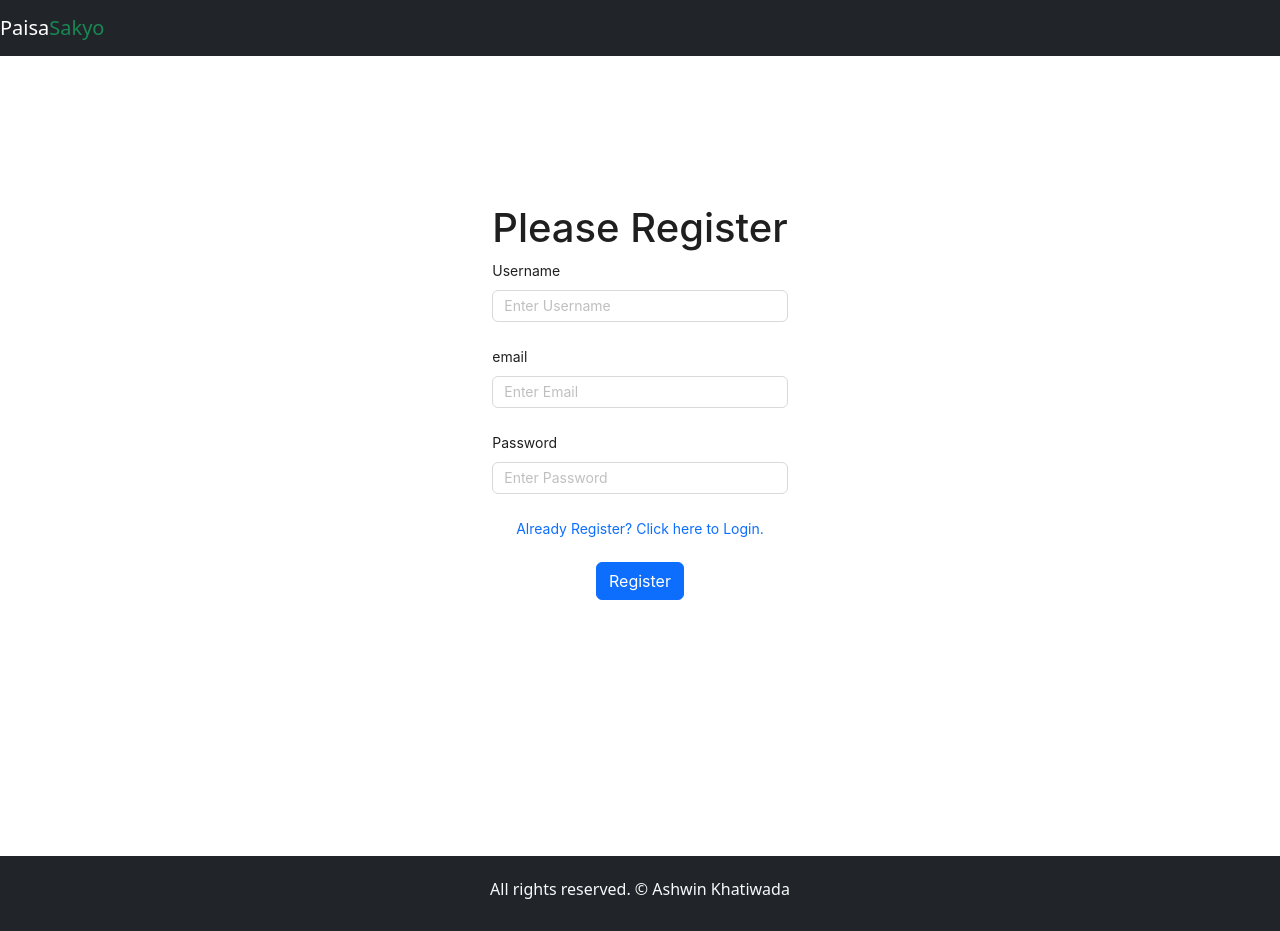
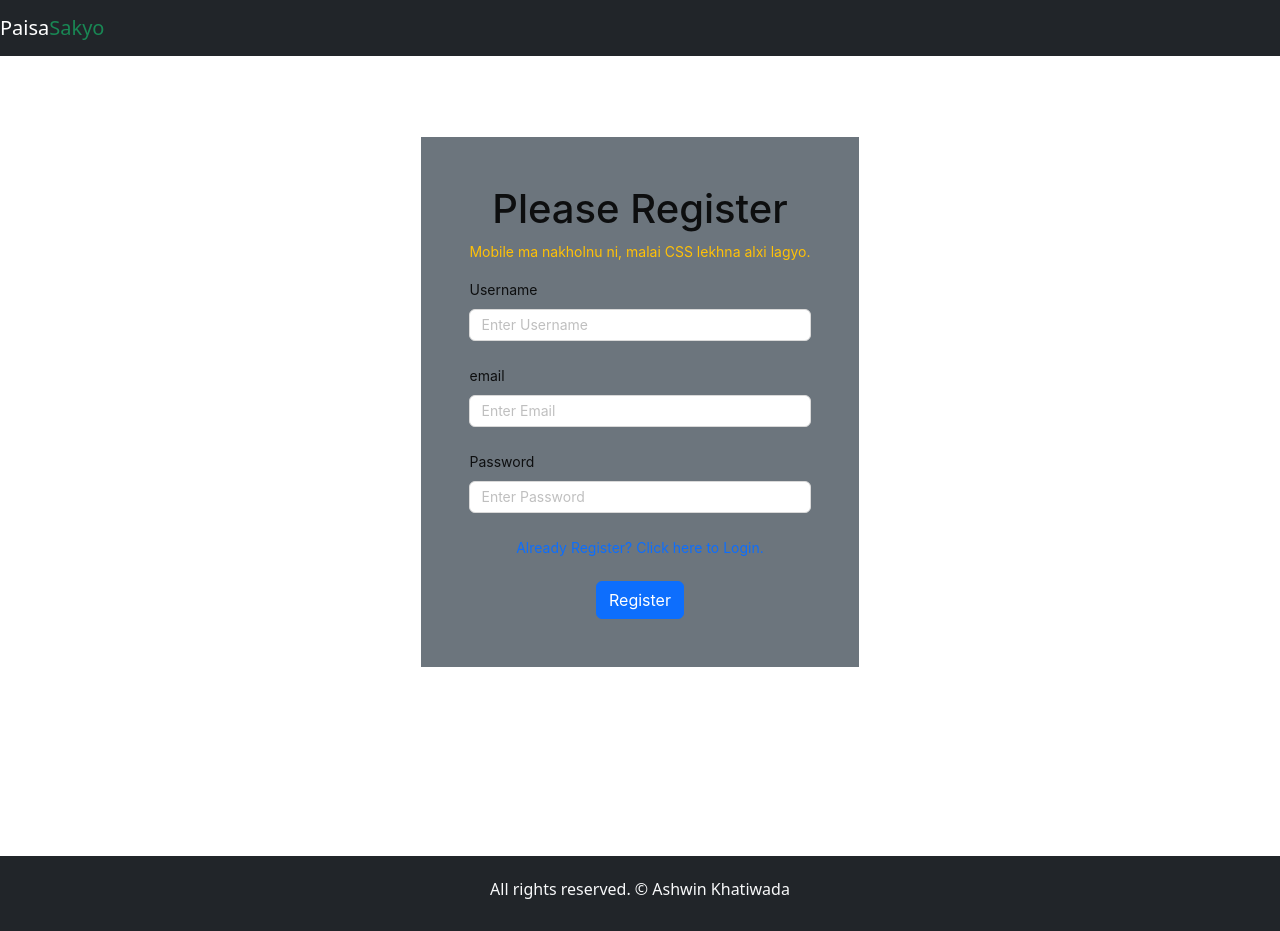
Before and after one commit to ashwin1321/expense-tracker, a React (Vite) app in the folder client/: page /register in a window 1280 px wide. Built offline with nearby package versions, Linux system fonts and the light colour scheme.

Commit message:
herna layak bho login page

```diff
--- a/client/src/pages/Login.jsx
+++ b/client/src/pages/Login.jsx
@@ -40,10 +40,18 @@ const Login = () => {
   return (
     <>
       <Layout>
-        <div className=" register-page ">
+        <div className=" register-page  ">
           {loading && <Spinner />}
-          <Form layout="vertical" onFinish={handleSubmit}>
+          <Form
+            layout="vertical"
+            onFinish={handleSubmit}
+            className="bg-secondary  p-5"
+          >
             <h1 className="txt">Please Login</h1>
+            <p className="text-warning txt">
+              Mobile ma nakholnu ni, malai CSS lekhna alxi lagyo.
+            </p>
+            <br />
             <Form.Item label="Username" name="name">
               <Input type="text" placeholder="Enter Username" required />
             </Form.Item>
--- a/client/src/pages/Register.jsx
+++ b/client/src/pages/Register.jsx
@@ -49,10 +49,17 @@ const Register = () => {
       <Layout>
         <div className=" register-page ">
           {loading && <Spinner />}
-          <Form layout="vertical" onFinish={handleSubmit}>
+          <Form
+            layout="vertical"
+            onFinish={handleSubmit}
+            className="bg-secondary p-5"
+          >
             {" "}
             {/* antd doesn't have onSubmit */}
             <h1 className="txt">Please Register</h1>
+            <p className="text-warning txt">
+              Mobile ma nakholnu ni, malai CSS lekhna alxi lagyo.
+            </p>
             <Form.Item label="Username" name="name">
               <Input type="text" placeholder="Enter Username" required />
             </Form.Item>
```
